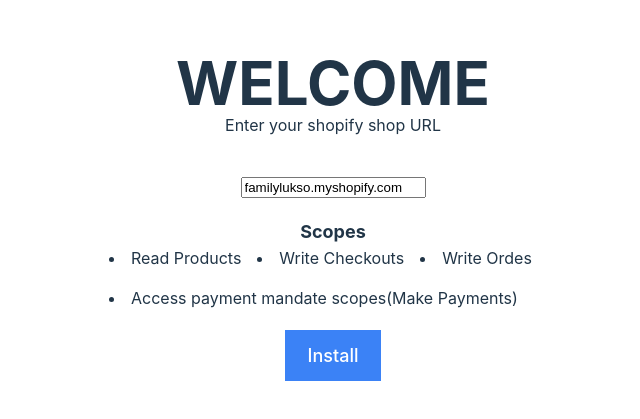
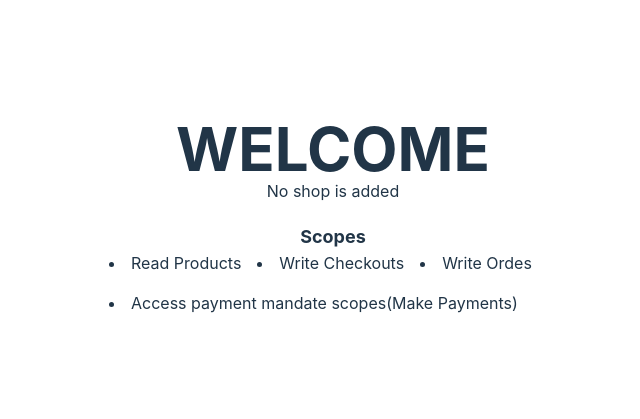
Before and after one commit to FamillyLYX/shopify-app-install, a React (Vite) app: page / in a window 1280 px wide. Shown: the part 183-602 px from the top of the page, without its empty margins (307-947 px from the left). Built offline with nearby package versions, Linux system fonts and the light colour scheme; no server answers.

Commit message:
remove ui interaction

```diff
--- a/src/pages/Install.jsx
+++ b/src/pages/Install.jsx
@@ -19,23 +19,16 @@
   }, [Shop]);
   console.log(shop);
 
-  // useEffect(() => {
-  //   if (queryParam) {
-  //     setShop(queryParam);
-  //   }
-  // }, [queryParam]);
+  useEffect(() => {
+    if (queryParam) {
+      createAuth();
+    }
+  }, [shop]);
   return (
     <div>
       <div className="uppercase font-bold text-6xl">Welcome</div>
+      {queryParam ? <div>Installing</div> : <div>No shop is added</div>}
       <div>
-        <div>Enter your shopify shop URL</div>
-        <input
-          className="block mt-10 mx-auto"
-          type="text"
-          value={Shop}
-          onChange={(e) => setShop(e.target.value)}
-        ></input>
-
         <div>
           <div className="mt-5 font-bold text-lg">Scopes</div>
           <div className="flex gap-4 flex-wrap max-w-md">
@@ -45,14 +38,14 @@
             <li>Access payment mandate scopes(Make Payments)</li>
           </div>
         </div>
-        <button
+        {/* <button
           onClick={() => {
             createAuth();
           }}
           className="bg-blue-500 text-white rounded-none mt-5 text-lg focus:outline-0 focus:border-0"
         >
           Install
-        </button>
+        </button> */}
       </div>
     </div>
   );
```
